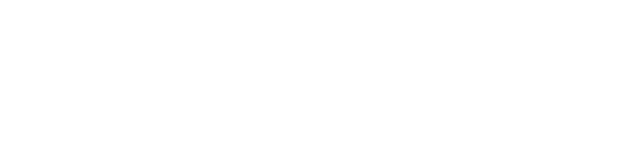
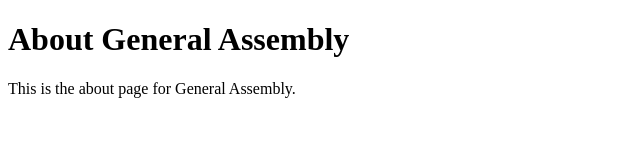
Before and after one commit to nina-bayatti/fewd1121, a plain HTML site: page homework/ga-press-release/about.html in a window 1280 px wide. Shown: the whole page, without its empty margins (0-640 px from the left). Drawn offline with Linux system fonts and the light colour scheme.

Commit message:
Updated about page code and added link from index.html to about page.

```diff
--- a/homework/ga-press-release/about.html
+++ b/homework/ga-press-release/about.html
@@ -1,8 +1,10 @@
 <!DOCTYPE html>
 <html>
   <head>
-    <title></title>
+    <title>About General Assembly</title>
   </head>
   <body>
+  	<h1>About General Assembly</h1>
+  		<p>This is the about page for General Assembly.</p>
   </body>
 </html>
```
Also changed, not shown: homework/ga-press-release/index.html (+1 -1 lines).
